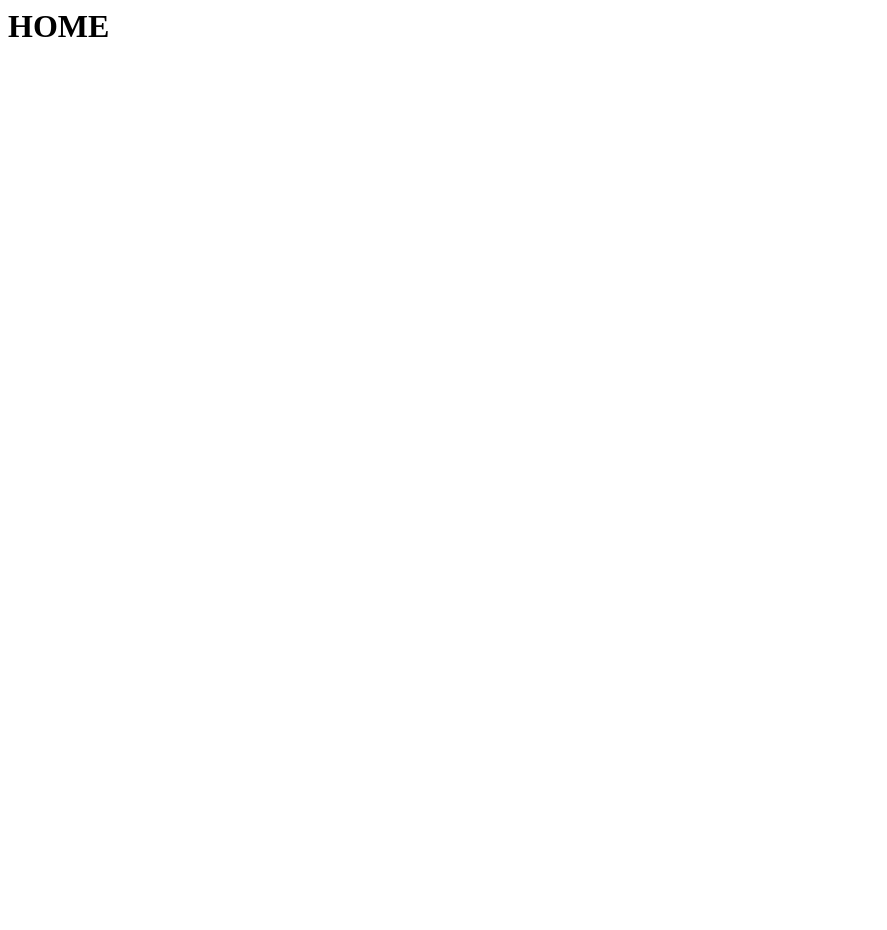
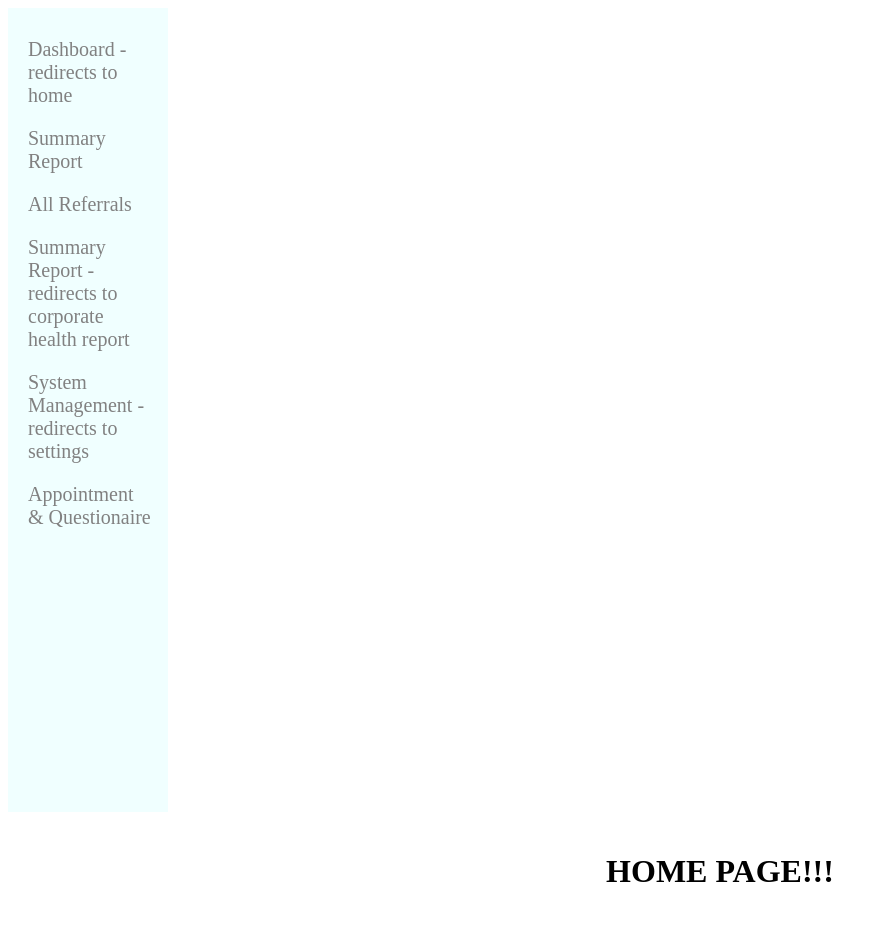
Before and after one commit to JoelTanCH/mesh_pf, a Django app: page /home/ in a window 1280 px wide. Before the commit the part shown is almost empty. Shown: the whole page, without its empty margins (0-887 px from the left). Before the commit the page ends 37 px from the top, so only its background shows below. Run offline with Django 4.2, Linux system fonts and the light colour scheme.

Commit message:
Added routing and nav bar

```diff
--- a/mysite/main/urls.py
+++ b/mysite/main/urls.py
@@ -3,6 +3,8 @@ from django.urls import path
 from . import views
 
 urlpatterns = [
+    #path('base/', views.base, name='base page'),
     path('', views.home, name='home page'),
-    path('base/', views.base, name='base page'),
+    path('setting/', views.setting, name='settings page'),
+    path('summaryReport/', views.summaryReport, name='summary report page')
 ]
--- a/mysite/main/views.py
+++ b/mysite/main/views.py
@@ -5,7 +5,14 @@ from django.template import loader
 
 # Create your views here.
 def home(response):
-    return HttpResponse("<h1> HOME </>")
+    #return HttpResponse("<h1> HOME PAGE</>")
+    props = {}
+    return render(response, "home.html", props)
 
-def base(response):
-    return render(response, "base.html", {})
+def summaryReport(response):
+    props = {}
+    return render(response, "summaryReport.html", props)
+
+def setting(response):
+    props = {}
+    return render(response, "setting.html", props)
--- a/mysite/templates/base.html
+++ b/mysite/templates/base.html
@@ -1,8 +1,53 @@
 <html>
     <head>
-        <title> The base template of all layouts </title>
+        <style type = "text/css">
+            .sidenav{
+                height:100%;
+                width:160px;
+                position: sticky;
+                z-index: 1;
+                top:0%;
+                left:0%;
+                background-color:azure;
+                overflow-x: hidden;
+                padding-top: 20px;
+            }
+
+            .sidenav a{
+                padding:10px 15px 10px 20px;
+                text-decoration: none;
+                color:#818181;
+                font-size: 20px;
+                display:block;
+
+            }
+
+            .sidenav a:hover{
+                color:#ce4e6e90;
+            }
+
+            .content{
+                margin-left:160px;
+                text-align: center;
+                padding:10px 15px;
+                float:top;
+                margin-top: 10px;
+            }
+        </style>
+        <title> Base Template </title>
     </head>
     <body>
-        <p> Base Template </p>
+        <div class="sidenav">
+            <a href="http://127.0.0.1:8000/home/">Dashboard - redirects to home </a>
+            <a href="/Dashboard"> Summary Report </a>
+            <a href="/Dashboard"> All Referrals </a>
+            <a href="http://127.0.0.1:8000/home/summaryReport"> Summary Report - redirects to corporate health report</a>
+            <a href="http://127.0.0.1:8000/home/setting"> System Management - redirects to settings</a>
+            <a href="/Dashboard"> Appointment & Questionaire </a>
+        </div>
+        <div class="content">
+            {% block content %}
+            {% endblock %}
+        </div>
     </body>
 </html>
--- /dev/null
+++ b/mysite/templates/home.html
@@ -0,0 +1,5 @@
+{% extends 'base.html' %}
+
+{% block content %}
+<h1> HOME PAGE!!! </h1>
+{% endblock %}
--- /dev/null
+++ b/mysite/templates/setting.html
@@ -0,0 +1,5 @@
+{% extends 'base.html' %}
+
+{% block content %}
+<h1> Settings page </h1>
+{% endblock %}
--- /dev/null
+++ b/mysite/templates/summaryReport.html
@@ -0,0 +1,5 @@
+{% extends 'base.html' %}
+
+{% block content %}
+<h1> Table with patients!!! </h1>
+{% endblock %}
```
Also changed, not shown: mysite/db.sqlite3.
